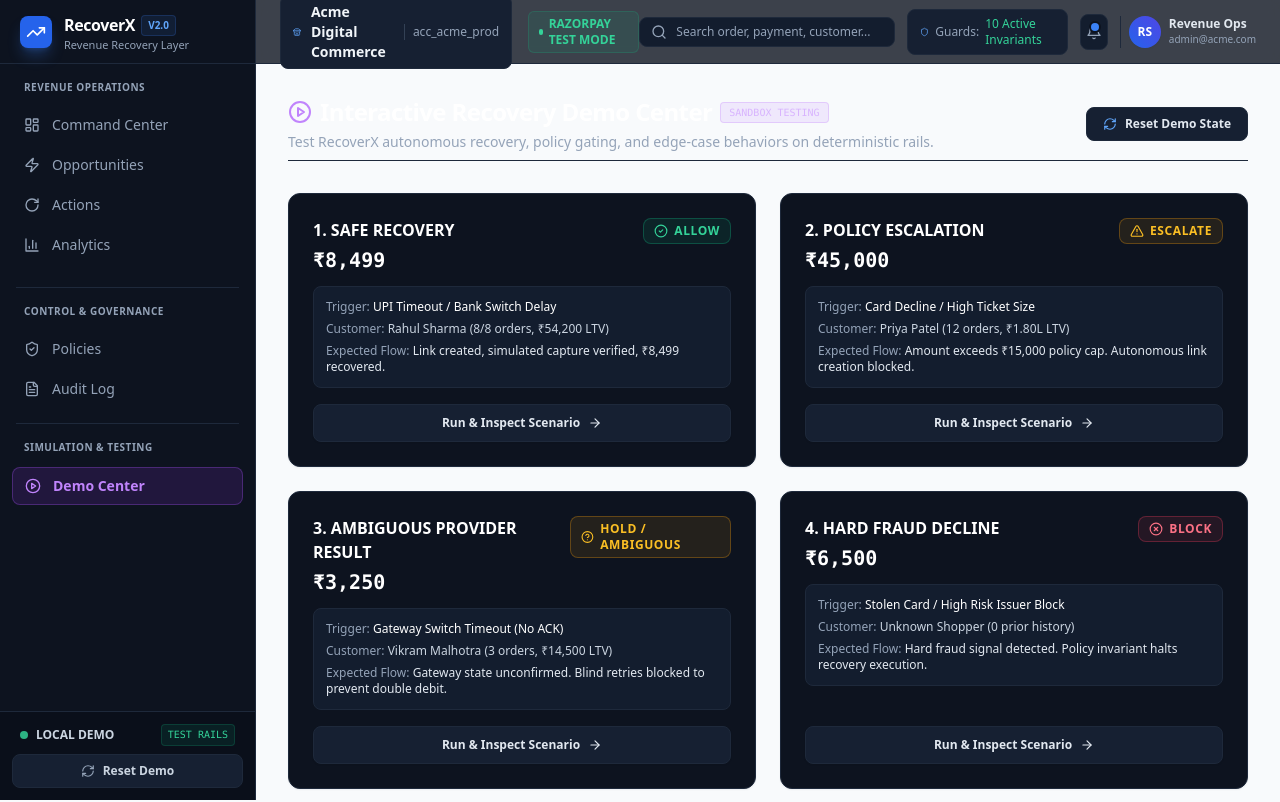
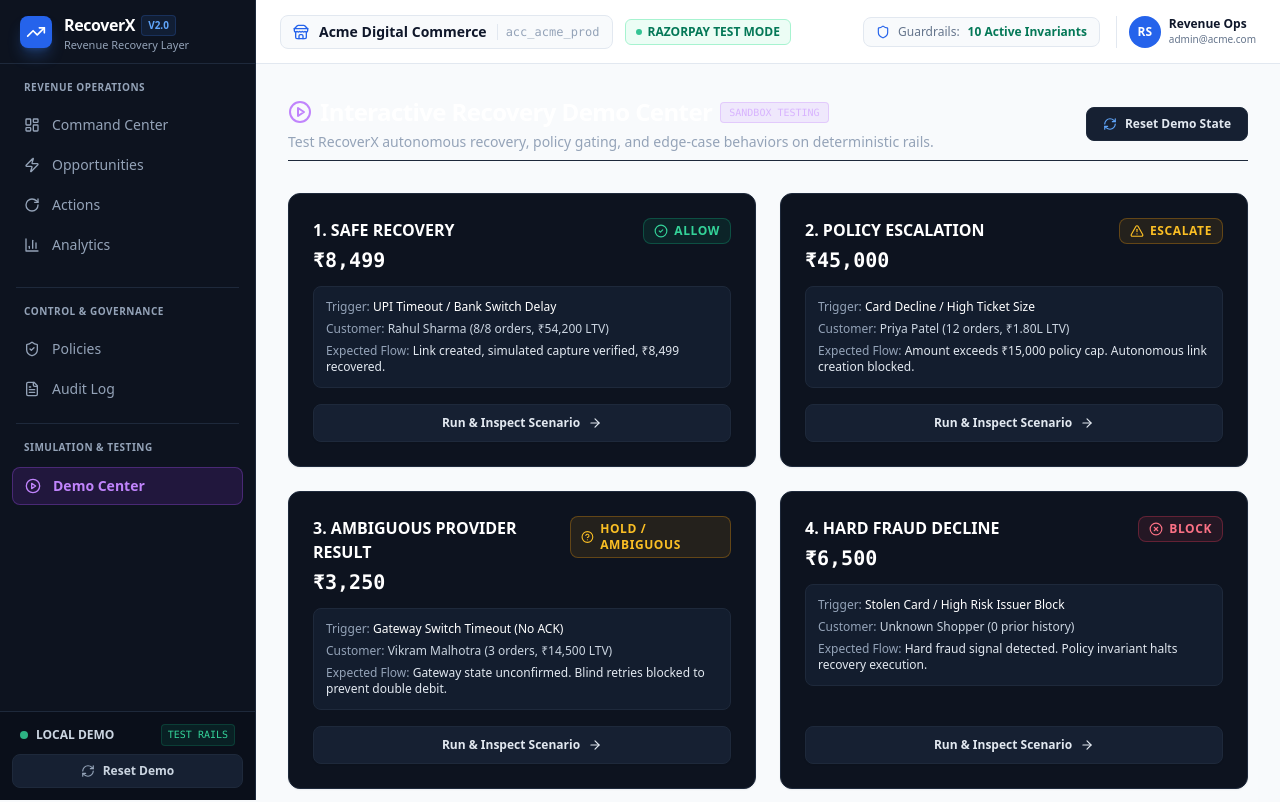
Before and after one commit to Rarebuffalo/RecoverX, a Next.js app in the folder apps/web/: page /dashboard/demo in a window 1280 px wide. Shown: the top 802 px of the page. Built offline with nearby package versions, Linux system fonts and the light colour scheme.

Commit message:
refactor(web): streamline topbar with merchant context and live invariant status

```diff
--- a/apps/web/src/components/layout/TopBar.tsx
+++ b/apps/web/src/components/layout/TopBar.tsx
@@ -1,60 +1,43 @@
 "use client";
 
-import { Bell, Search, Store, Shield, CheckCircle2 } from "lucide-react";
+import { Store, Shield, CheckCircle2 } from "lucide-react";
 
 export function TopBar() {
   return (
-    <header className="h-16 bg-[#0d131f]/80 backdrop-blur border-b border-[#1e293b] px-6 flex items-center justify-between sticky top-0 z-30">
+    <header className="h-16 bg-white/95 backdrop-blur border-b border-slate-200 px-6 flex items-center justify-between sticky top-0 z-20 shadow-xs">
       {/* Merchant Switcher & Environment */}
-      <div className="flex items-center gap-4">
-        <div className="flex items-center gap-2.5 px-3 py-1.5 rounded-lg bg-[#162032] border border-[#1e293b] text-sm text-slate-200">
-          <Store className="w-4 h-4 text-blue-400" />
-          <span className="font-semibold text-slate-100">Acme Digital Commerce</span>
-          <span className="text-xs text-slate-400 border-l border-slate-700 pl-2">acc_acme_prod</span>
+      <div className="flex items-center gap-3">
+        <div className="flex items-center gap-2.5 px-3 py-1.5 rounded-lg bg-slate-50 border border-slate-200 text-sm text-slate-800">
+          <Store className="w-4 h-4 text-blue-600" />
+          <span className="font-semibold text-slate-900">Acme Digital Commerce</span>
+          <span className="text-xs text-slate-400 border-l border-slate-200 pl-2 font-mono">
+            acc_acme_prod
+          </span>
         </div>
 
-        <div className="flex items-center gap-1.5 px-2.5 py-1 rounded-md bg-emerald-500/10 text-emerald-400 border border-emerald-500/20 text-xs font-semibold">
-          <span className="w-1.5 h-1.5 rounded-full bg-emerald-400" />
+        <div className="flex items-center gap-1.5 px-2.5 py-1 rounded-md bg-emerald-50 text-emerald-700 border border-emerald-200 text-xs font-semibold">
+          <span className="w-1.5 h-1.5 rounded-full bg-emerald-500 animate-pulse" />
           <span>RAZORPAY TEST MODE</span>
         </div>
       </div>
 
-      {/* Global Actions */}
-      <div className="flex items-center gap-3">
-        {/* Search */}
-        <div className="relative">
-          <Search className="w-4 h-4 text-slate-400 absolute left-3 top-1/2 -translate-y-1/2" />
-          <input
-            type="text"
-            placeholder="Search order, payment, customer..."
-            className="w-64 pl-9 pr-4 py-1.5 rounded-lg bg-[#131d2e] border border-[#1e293b] text-xs text-slate-200 placeholder-slate-400 focus:outline-none focus:border-blue-500 transition-colors"
-          />
+      {/* Right: Verified Guardrail Status & Role */}
+      <div className="flex items-center gap-4">
+        {/* Real-time Guardrail Status */}
+        <div className="flex items-center gap-2 px-3 py-1.5 rounded-lg bg-slate-50 border border-slate-200 text-xs">
+          <Shield className="w-3.5 h-3.5 text-blue-600" />
+          <span className="text-slate-500">Guardrails:</span>
+          <span className="font-semibold text-emerald-700">10 Active Invariants</span>
         </div>
 
-        {/* Real-time Health / Invariant Status */}
-        <div className="flex items-center gap-1.5 px-3 py-1.5 rounded-lg bg-[#162032] border border-[#1e293b] text-xs text-slate-300">
-          <Shield className="w-3.5 h-3.5 text-blue-400" />
-          <span className="text-slate-400">Guards:</span>
-          <span className="font-medium text-emerald-400">10 Active Invariants</span>
-        </div>
-
-        {/* Notifications */}
-        <button
-          aria-label="Notifications"
-          className="w-9 h-9 rounded-lg bg-[#131d2e] border border-[#1e293b] flex items-center justify-center text-slate-400 hover:text-slate-200 transition-colors relative"
-        >
-          <Bell className="w-4 h-4" />
-          <span className="w-2 h-2 rounded-full bg-blue-500 absolute top-2 right-2 ring-2 ring-[#0d131f]" />
-        </button>
-
-        {/* User Avatar */}
-        <div className="flex items-center gap-2 pl-2 border-l border-[#1e293b]">
-          <div className="w-8 h-8 rounded-full bg-gradient-to-tr from-blue-600 to-indigo-600 flex items-center justify-center text-xs font-bold text-white shadow-sm">
+        {/* User Context */}
+        <div className="flex items-center gap-2 pl-3 border-l border-slate-200">
+          <div className="w-8 h-8 rounded-full bg-blue-600 flex items-center justify-center text-xs font-bold text-white shadow-xs">
             RS
           </div>
           <div className="hidden md:block text-left">
-            <div className="text-xs font-semibold text-slate-200">Revenue Ops</div>
-            <div className="text-[10px] text-slate-400">admin@acme.com</div>
+            <div className="text-xs font-semibold text-slate-900">Revenue Ops</div>
+            <div className="text-[10px] text-slate-500">admin@acme.com</div>
           </div>
         </div>
       </div>
```
